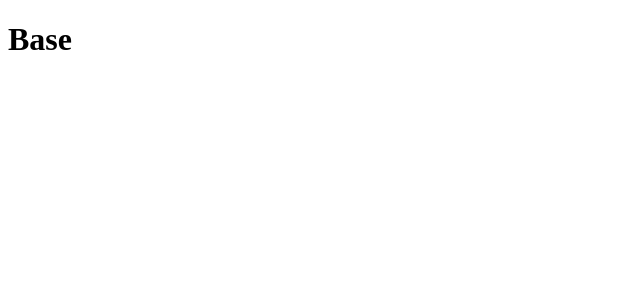
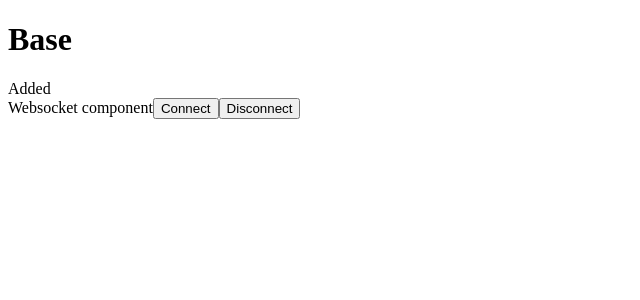
Before and after one commit to bbujdoso94/QuoridorReact, a React (Create React App) app in the folder Quoridor/: page / in a window 1280 px wide. Shown: the top 300 px of the page, without its empty margins (0-640 px from the left). Built offline with nearby package versions, Linux system fonts and the light colour scheme; the HTML template or start-up script is replaced by a standard one.

Commit message:
Create react websocket component.

```diff
--- a/Quoridor/package.json
+++ b/Quoridor/package.json
@@ -9,7 +9,8 @@
     "react": "^17.0.2",
     "react-dom": "^17.0.2",
     "react-scripts": "4.0.3",
-    "web-vitals": "^1.1.2"
+    "web-vitals": "^1.1.2",
+    "webstomp-client": "^1.2.6"
   },
   "scripts": {
     "start": "react-scripts start",
--- a/Quoridor/src/App.js
+++ b/Quoridor/src/App.js
@@ -1,9 +1,14 @@
-import './App.css';
+import "./App.css";
+import MyWebsocket from "./components/MyWebsocket";
 
 function App() {
   return (
     <div className="App">
       <h1>Base</h1>
+      <p>
+        Added
+        <MyWebsocket></MyWebsocket>
+      </p>
     </div>
   );
 }
--- /dev/null
+++ b/Quoridor/src/components/MyWebsocket.jsx
@@ -0,0 +1,52 @@
+import React from "react";
+import SockJS from "sockjs-client";
+import Stomp from "webstomp-client";
+
+export const MyWebsocket = () => {
+
+    let connected =false;
+    let socket ='';
+    let stompClient = '';
+    const  send = ()=> {
+          let send_message = 'hello !';
+          if (stompClient && stompClient.connected) {
+            const msg = { name: send_message };
+            stompClient.send("/app/hello", JSON.stringify(msg), {});
+          }
+        }
+        const connect =()=> {
+          socket = new SockJS("https://dry-mountain-12518.herokuapp.com/gs-guide-websocket");
+          stompClient = Stomp.over(socket);
+          stompClient.connect(
+            {},
+            frame => {
+              connected = true;
+              stompClient.subscribe("/topic/greetings", tick => {
+              });
+            },
+            error => {
+              console.log(error);
+              connected = false;
+            }
+          );
+        }
+        const disconnect =()=> {
+          if (stompClient) {
+            stompClient.disconnect();
+          }
+          connected = false;
+        }
+        const tickleConnection =()=> {
+          connected ? disconnect() : connect();
+        }
+
+    return (
+        <div>
+        Websocket component
+        <button onClick={connect}>Connect</button>
+        <button onClick={disconnect}>Disconnect</button>
+        </div>
+    )
+}
+
+export default MyWebsocket;
```
Also changed, not shown: 1 other file (tests, documents, lock files or other folders).
